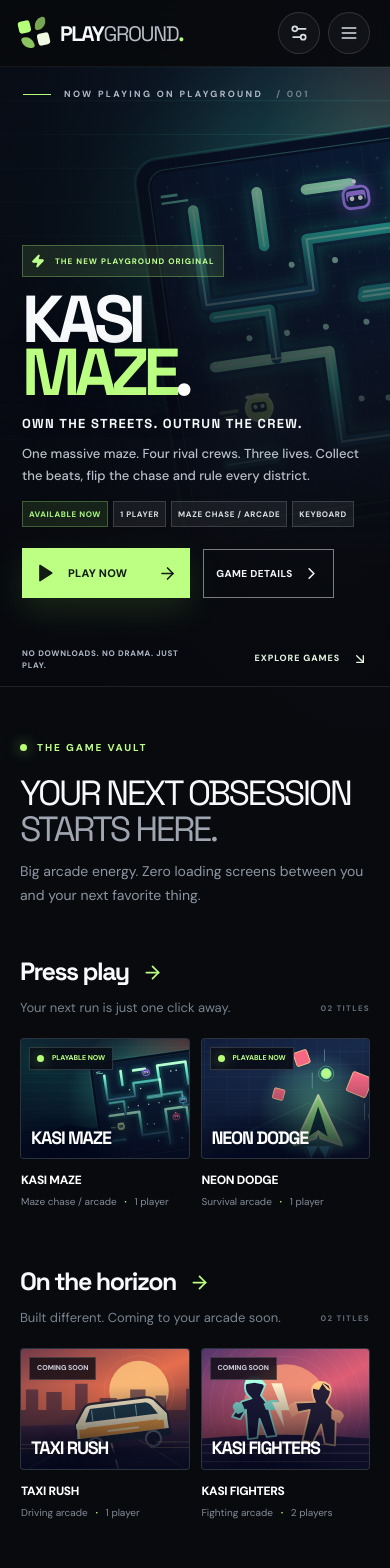
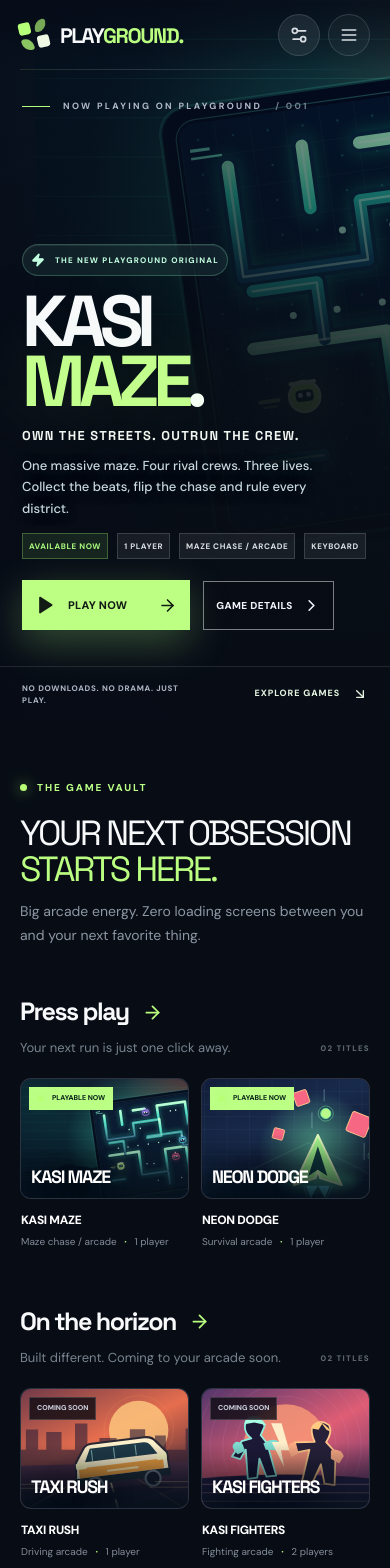
Before and after one commit to Mabu007/Playground, a React (Vite) app: page / in a window 390 px wide. Shown: the top 1568 px of the page. Built offline with nearby package versions, Linux system fonts and the light colour scheme.

Commit message:
design: seamless transparent navigation and fullscreen immersive gameplay

```diff
--- a/src/style.css
+++ b/src/style.css
@@ -213,3 +213,141 @@ kbd{display:inline-block;font:700 10px/1.2 "DM Sans",sans-serif;letter-spacing:.
 @media(prefers-reduced-motion:reduce){html{scroll-behavior:auto}*,*:before,*:after{animation-duration:.01ms!important;transition-duration:.01ms!important}}
 
 .reduce-motion *, .reduce-motion *::before, .reduce-motion *::after{animation-duration:.01ms!important;transition-duration:.01ms!important;scroll-behavior:auto!important}
+
+
+/* KASI MAZE edition — edge-to-edge cinematic home and full-viewport arcade stage. */
+.console-shell{background:#080d15}
+.main-header{
+  position:absolute;top:0;left:0;right:0;width:100%;z-index:90;
+  height:92px;background:linear-gradient(180deg,#050b16b8 0%,#050b1659 54%,transparent 100%);
+  backdrop-filter:none;border-bottom:0;padding:0 clamp(24px,5vw,98px)
+}
+.main-header::after{content:"";position:absolute;left:clamp(24px,5vw,98px);right:clamp(24px,5vw,98px);bottom:0;height:1px;background:linear-gradient(90deg,#bcff8a20,#ffffff24 35%,transparent 100%);pointer-events:none}
+.main-header .brand>span:nth-child(2)>span{color:#baff80;font-weight:700}
+.desktop-nav{background:#ffffff0e;border:1px solid #ffffff16;padding:5px;border-radius:100px;backdrop-filter:blur(18px)}
+.desktop-nav button{border-radius:100px;min-height:35px;padding:0 17px;transition:background .18s,color .18s}
+.desktop-nav button.active{background:#baff811a;color:#c7ff9b}
+.header-build{color:#c3ebd7}
+.settings-trigger{border-radius:50%;background:#ffffff14;border:1px solid #ffffff22;backdrop-filter:blur(16px)}
+.hero{
+  min-height:670px;height:min(900px,100svh);max-height:none;
+  border-bottom:0;background:#0a2432
+}
+.hero-visual{background:#0b2531}
+.hero-visual>.hero-svg{width:100%;height:100%;right:0;top:0;filter:saturate(1.15) contrast(1.06)}
+.hero-shade{
+  background:
+    linear-gradient(90deg,#07101dfc 0%,#07111ee9 25%,#091421b0 45%,#06121e2e 73%,#07111b33 100%),
+    linear-gradient(0deg,#080d15 0%,transparent 30%,#040a121a 70%,#03070f7a 100%)
+}
+.hero-visual:after{background:radial-gradient(ellipse 105% 86% at 83% 55%,transparent 22%,#060a1799 100%)}
+.hero-overline{top:121px;z-index:2}
+.hero-content{padding-top:123px;padding-bottom:65px;max-width:915px}
+.hero-badge{
+  border-radius:100px;background:#a5ffd213;border:1px solid #97fcca3b;
+  box-shadow:inset 0 1px 0 #ffffff13;backdrop-filter:blur(14px);
+  color:#c3ffe1;letter-spacing:.15em
+}
+.hero h1{font-size:clamp(88px,11.4vw,176px);letter-spacing:-.09em;line-height:.80;text-shadow:0 8px 38px #020c18ac}
+.hero h1 em{color:#c2ff8c;text-shadow:0 0 72px #bbff8e28}
+.hero h1 em span{color:#f6fff4}
+.hero-tagline{font-size:clamp(14px,1.7vw,23px);color:#f2f6f1}
+.hero-description{max-width:540px;color:#c7d7dc;line-height:1.65;text-shadow:0 2px 12px #06101b}
+.hero-metadata{gap:9px}
+.hero-buttons .button-primary{box-shadow:0 12px 40px #adff8547}
+.hero-bottom{border-top:1px solid #ffffff1a}
+.library-wrap{padding-top:95px}
+.section-intro h2 em{color:#baff81}
+.game-card .card-image{border-radius:11px}
+.game-card{border-radius:11px}
+.card-art-shade{background:linear-gradient(0deg,#06111be8,transparent 78%)}
+.card-status.status-live{color:#0b251b;background:#bcff85;border-color:#bcff85}
+.card-title-art{letter-spacing:-.07em;text-shadow:0 4px 25px #000b}
+.shelf-grid{gap:22px}
+.game-card:hover .card-image,.game-card:focus-visible .card-image{box-shadow:0 0 0 1px #b8ff8a,0 20px 55px #1bf9b51f}
+
+/* Gameplay owns the screen: no dashboard framing, no boxed canvas. */
+.game-screen{position:relative;width:100%;height:100svh;min-height:610px;overflow:hidden;background:#080c18}
+.game-topbar{
+  position:absolute;top:0;left:0;right:0;z-index:24;
+  height:92px;padding:0 clamp(20px,3.7vw,62px);
+  background:linear-gradient(180deg,#060d1ad9,transparent);
+  border:0;pointer-events:none
+}
+.game-topbar>button{pointer-events:auto}
+.game-topbar .icon-button{background:#14232bc2;border:1px solid #a7ffd05a;border-radius:50%;backdrop-filter:blur(13px)}
+.game-running-title{opacity:0;pointer-events:none}
+.icon-text-button{padding:10px 13px;background:#081a24b9;border:1px solid #7affc33d;border-radius:99px;backdrop-filter:blur(15px)}
+.icon-text-button:hover{background:#25463b;color:#c7ff9a}
+.play-content{position:relative;max-width:none;width:100%;height:100%;margin:0;padding:0}
+.game-viewport-shell{
+  position:absolute;inset:0;max-height:none;width:100%;height:100%;
+  aspect-ratio:auto;border:0;border-radius:0;box-shadow:none;background:#080c18
+}
+.phaser-mount{position:absolute;inset:0;height:100%;width:100%;overflow:hidden}
+.phaser-mount canvas{width:auto;max-width:100%;max-height:100%;object-fit:contain}
+.score-strip{
+  position:absolute;z-index:18;top:102px;left:auto;right:clamp(20px,3.2vw,56px);
+  display:flex;flex-direction:column;gap:13px;width:clamp(155px,16vw,235px);
+  margin:0;padding:0;pointer-events:none
+}
+.score-item{align-items:flex-end;text-align:right;gap:4px}
+.score-item>span{color:#a4c9be;font-size:10px;letter-spacing:.15em;text-shadow:0 2px 10px #020a16}
+.score-item strong{font-size:clamp(22px,2.8vw,42px);line-height:1;letter-spacing:-.04em;color:#eaffec;font-variant-numeric:tabular-nums;text-shadow:0 4px 20px #020a16}
+.score-item:first-child strong{color:#c2ff92}
+.game-footer{
+  position:absolute;z-index:17;left:clamp(20px,3.5vw,58px);right:clamp(20px,3.5vw,58px);bottom:12px;
+  display:flex;align-items:center;justify-content:space-between;gap:14px;
+  padding:0;pointer-events:none
+}
+.game-controls-note{background:#06121cc9;border:1px solid #9fffd529;border-radius:100px;padding:10px 16px;backdrop-filter:blur(14px);gap:11px}
+.game-controls-note>span{color:#c6e1d9}
+.game-footer button{pointer-events:auto;border-radius:100px;backdrop-filter:blur(14px)}
+.game-footer .stage-control{background:#081a26cb;border:1px solid #b7ff8947}
+.game-footer .stage-control.strong{background:#baff83;color:#0b241e;border-color:#baff83}
+.game-modal-screen{background:radial-gradient(ellipse at center,#102a36e8,#050c18f2 70%);backdrop-filter:blur(14px)}
+.game-modal-screen .final-score{text-shadow:0 0 60px #aaff8b56}
+@media(max-width:1050px){
+ .game-controls-note{padding:8px 10px}
+ .game-controls-note>span{font-size:9px}
+ .game-footer{bottom:8px}
+ .score-strip{top:98px;right:15px;width:155px}
+ .score-item strong{font-size:25px}
+}
+@media(max-width:760px){
+ .main-header{height:70px;padding:0 20px}
+ .main-header::after{left:20px;right:20px}
+ .hero{height:720px;min-height:680px;max-height:none;padding-bottom:70px}
+ .hero-visual>.hero-svg{width:100%;height:75%;right:-9%;top:0;opacity:.97}
+ .hero-shade{background:linear-gradient(0deg,#080d15 3%,#080d15f5 18%,#080d15dd 47%,#07122222 88%),linear-gradient(90deg,#07101ba1,transparent 100%)}
+ .hero-overline{top:102px;left:22px}
+ .hero-content{padding:90px 22px 20px;max-width:100%}
+ .hero h1{font-size:clamp(72px,15vw,116px);line-height:.83}
+ .hero-tagline{font-size:clamp(12px,3.3vw,16px)}
+ .hero-description{font-size:13px;max-width:95%}
+ .hero-badge{font-size:8px}
+ .library-wrap{padding-top:60px}
+ .shelf-grid{gap:12px}
+ .game-screen{height:auto;min-height:100svh;overflow:visible}
+ .game-topbar{position:relative;height:65px;background:#0b1622;pointer-events:auto}
+ .play-content{height:auto;min-height:calc(100svh - 65px);padding:15px 10px 30px}
+ .score-strip{position:relative;top:auto;right:auto;left:auto;display:flex;flex-direction:row;justify-content:space-between;gap:7px;width:100%;margin:0 0 13px}
+ .score-item{align-items:flex-start;text-align:left}
+ .score-item.align-right{align-items:flex-end;text-align:right}
+ .score-item>span{font-size:8px;letter-spacing:0}
+ .score-item strong{font-size:clamp(18px,5vw,25px)}
+ .game-viewport-shell{position:relative;inset:auto;aspect-ratio:16/9;height:auto;width:100%;max-height:none;border:1px solid #37886a;border-radius:7px;box-shadow:0 0 35px #9effa619}
+ .phaser-mount{position:absolute;inset:0}
+ .game-footer{position:relative;bottom:auto;left:auto;right:auto;display:flex;flex-direction:column;align-items:stretch;margin-top:17px;pointer-events:auto}
+ .game-controls-note{border-radius:12px;gap:8px;flex-wrap:wrap}
+ .game-controls-note>span{font-size:9px}
+ .stage-buttons{justify-content:stretch;width:100%}
+ .stage-buttons .stage-control{flex:1}
+ .mobile-game-warning{display:block;font-size:12px;color:#f6cda0;line-height:1.5;margin-top:15px}
+ .game-modal-screen h2{font-size:clamp(18px,5vw,28px)}
+ .game-modal-screen .final-score{font-size:clamp(30px,8vw,57px)}
+ .game-modal-screen .eyebrow{font-size:8px}
+}
+@media(prefers-reduced-motion:reduce){
+ .hero-visual>.hero-svg,.game-card,.game-card .card-art{transition:none!important;animation:none!important}
+}
```
